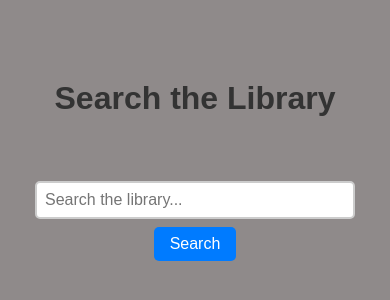
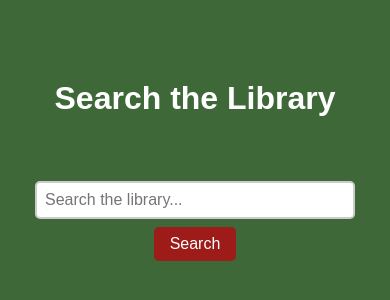
Before and after one commit to DexterNutt/BookNook, a React (Vite) app in the folder Frontend/: page / in a window 390 px wide. Shown: the part 214-514 px from the top of the page. Built offline with nearby package versions, Linux system fonts and the light colour scheme.

Commit message:
implement relevant responsiveness requirements

```diff
--- a/Frontend/src/App.css
+++ b/Frontend/src/App.css
@@ -7,16 +7,21 @@
   height: 100vh;
   margin: 0;
   font-family: Arial, sans-serif;
-  background-color: #8f8a8a;
 }
 
 .app h1 {
   margin-bottom: 2rem;
   font-size: 2rem;
-  color: #333;
+  color: #fff;
+}
+
+.spinner {
+  color: #fff;
+  text-align: center;
 }
 
 .error-message {
+  color: #fff;
   text-align: center;
   margin-top: 20px;
 }
--- a/Frontend/src/components/bookItem/BookItem.css
+++ b/Frontend/src/components/bookItem/BookItem.css
@@ -6,7 +6,8 @@
   margin: 8px 0;
   border: 1px solid #ddd;
   border-radius: 8px;
-  background-color: #f9f9f9;
+  background-color: #fff;
+  width: 100%;
   transition: box-shadow 0.3s, transform 0.3s;
 }
 
@@ -37,6 +38,6 @@
 }
 
 .highlight {
-  color: red;
+  color: #9d1b18;
   font-weight: bold;
 }
--- a/Frontend/src/components/search/Search.css
+++ b/Frontend/src/components/search/Search.css
@@ -20,12 +20,12 @@
   padding: 0.5rem 1rem;
   border: none;
   border-radius: 5px;
-  background-color: #007bff;
+  background-color: #9d1b18;
   color: white;
   font-size: 1rem;
   cursor: pointer;
 }
 
 .search-bar__button:hover {
-  background-color: #0056b3;
+  background-color: #871010;
 }
--- a/Frontend/src/main.css
+++ b/Frontend/src/main.css
@@ -3,5 +3,6 @@ body {
   padding: 0;
   margin: 0;
   box-sizing: border-box;
-  height: 100%;
+  height: auto;
+  background-color: #3e6838;
 }
```
